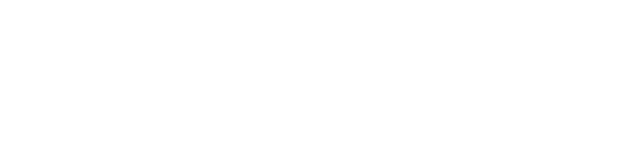
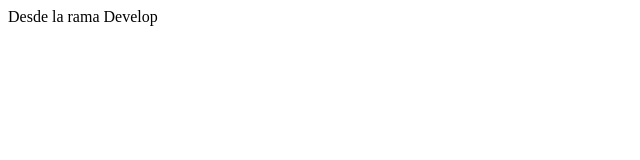
Before and after one commit to CamilaCgirl/ProyectoIS, a plain HTML site: page index.html in a window 1280 px wide. Shown: the whole page, without its empty margins (0-640 px from the left). Drawn offline with Linux system fonts and the light colour scheme.

Commit message:
Nuevo cambio

```diff
--- a/index.html
+++ b/index.html
@@ -7,6 +7,6 @@
     <title>Document</title>
 </head>
 <body>
-
+    Desde la rama Develop
 </body>
 </html>
```
